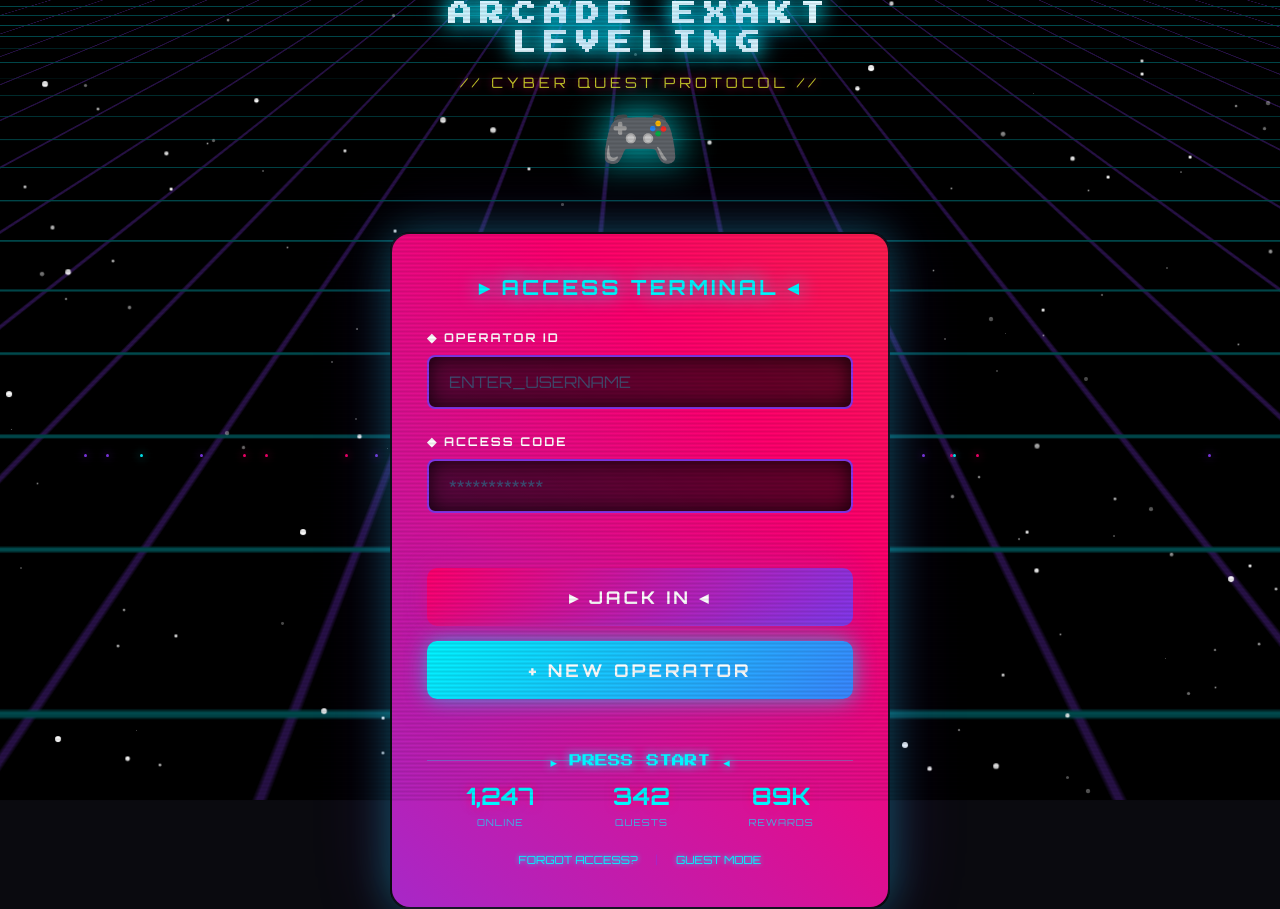
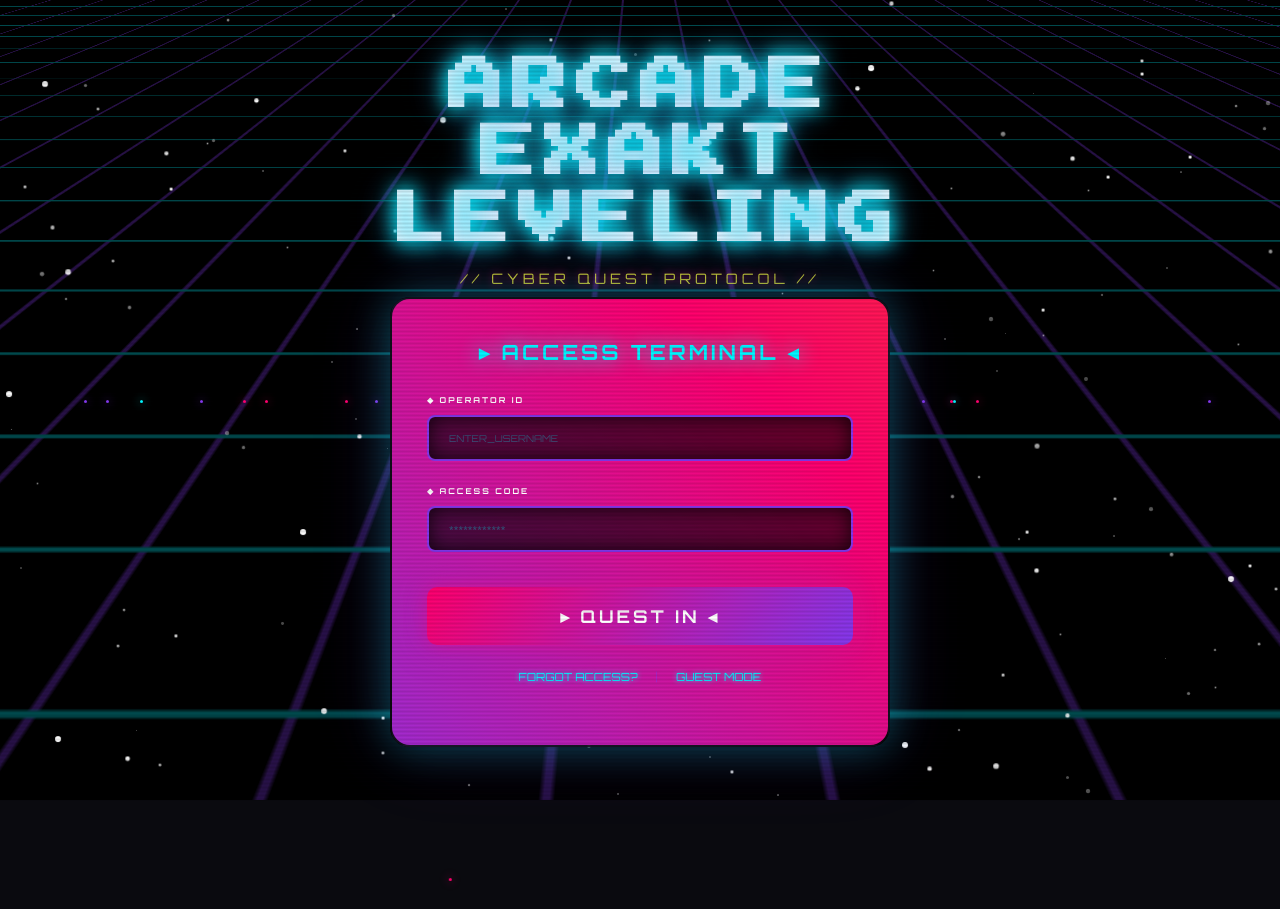
Before and after one commit to jvillamorExakt/Arcade, a website: page src/components/loginpage/loginpage.html in a window 1280 px wide. After the commit the page ends 800 px from the top, so only its background shows below. Drawn offline with Linux system fonts and the light colour scheme.

Commit message:
updated dashboard and login page

```diff
--- a/src/components/Rewards/rewards.js
+++ b/src/components/Rewards/rewards.js
@@ -6,7 +6,7 @@ function initManageRewards() {
     currentLevel: 5,
     currentEXP: 750,
     nextLevelEXP: 1000,
-    currentPoints: 2000, // Test with 0 or higher
+    currentPoints: 1000, // Test with 0 or higher
   };
 
   const userLevelElem = document.getElementById("user-level");
--- a/src/components/loginpage/loginpage.css
+++ b/src/components/loginpage/loginpage.css
@@ -1,4 +1,3 @@
-
 * {
     margin: 0;
     padding: 0;
@@ -29,7 +28,6 @@
     justify-content: center;
     overflow: hidden;
     position: relative;
-             animation: fadeIn 0.5s ease-in;
 }
 
 /* Animated grid background */
@@ -134,11 +132,11 @@
 /* Logo/Title */
 .logo-container {
     text-align: center;
-            margin-bottom: 40px;
+    margin-bottom: 10px;
 }
 
 .logo-text {
-            font-size: 1.5rem;
+    font-size: 3.5rem;
     font-weight: 900;
     /* background: linear-gradient(135deg, var(--neon-cyan), var(--neon-purple), var(--neon-pink)); */
     background: white;
@@ -199,6 +197,7 @@
         0 0 40px rgba(0, 245, 255, 0.3),
         0 0 80px rgba(131, 56, 236, 0.2),
         inset 0 0 60px rgba(0, 0, 0, 0.5);
+    height: 450px;
 }
 
 .login-card::before {
@@ -245,7 +244,7 @@
 
 .input-label {
     display: block;
-            font-size: 0.75rem;
+    font-size: 0.5rem;
     color:white;
     margin-bottom: 10px;
     text-transform: uppercase;
@@ -260,13 +259,14 @@
     border-radius: 8px;
     color: white;
     font-family: 'Orbitron', sans-serif;
-            font-size: 1rem;
+    font-size: 0.6rem;
     padding: 15px 20px;
     outline: none;
     transition: all 0.3s;
     box-shadow:
         inset 0 0 20px rgba(0, 0, 0, 0.8),
         0 0 0 rgba(0, 245, 255, 0);
+    margin-bottom: 0px;
 }
 
 .cyber-input:focus {
@@ -299,7 +299,7 @@
     position: relative;
     overflow: hidden;
     transition: all 0.3s;
-            margin-top: 30px;
+    margin-top: 10px;
     box-shadow:
         0 0 20px rgba(255, 0, 110, 0.5),
         0 0 40px rgba(131, 56, 236, 0.3);
@@ -395,22 +395,6 @@
 .footer-links a:hover {
     color: var(--neon-pink);
     text-shadow: 0 0 10px var(--neon-pink);
-        }
-
-        .login-message {
-            margin-top: 16px;
-            text-align: center;
-            font-size: 0.85rem;
-            min-height: 20px;
-            opacity: 0.9;
-        }
-
-        .login-message[data-type="error"] {
-            color: #ff4d4d;
-        }
-
-        .login-message[data-type="success"] {
-            color: #3cff9e;
 }
 
 /* Stats display */
@@ -575,11 +559,3 @@
         opacity: 0.5;
     }
 }
-@keyframes fadeIn {
-    from {
-        opacity: 0;
-    }
-    to {
-        opacity: 1;
-    }
-}
--- a/src/components/loginpage/loginpage.html
+++ b/src/components/loginpage/loginpage.html
@@ -22,11 +22,9 @@
         <!-- Logo -->
         <div class="logo-container">
             <div class="logo-text glitch">
-                ARCADE EXAKT<br>LEVELING
+                ARCADE EXAKT LEVELING
             </div>
             <div class="subtitle">// Cyber Quest Protocol //</div>
-
-            <div class="pixel-character">🎮</div>
         </div>
 
         <!-- Login card -->
@@ -65,30 +63,11 @@
                 </div>
 
                 <button type="submit" class="neon-btn">
-                    ▸ JACK IN ◂
-                </button>
-
-                <button type="button" class="neon-btn secondary-btn" onclick="showRegister()">
-                    + NEW OPERATOR
+                    ▸ QUEST IN ◂
                 </button>
             </form>
 
             <div class="login-message" id="loginMessage"></div>
-
-            <div class="stats-display">
-                <div class="stat-item">
-                    <div class="stat-value" id="onlineCount">1,247</div>
-                    <div class="stat-label">Online</div>
-                </div>
-                <div class="stat-item">
-                    <div class="stat-value" id="questCount">342</div>
-                    <div class="stat-label">Quests</div>
-                </div>
-                <div class="stat-item">
-                    <div class="stat-value" id="rewardCount">89K</div>
-                    <div class="stat-label">Rewards</div>
-                </div>
-            </div>
 
             <div class="footer-links">
                 <a href="#" onclick="alert('Recovery protocol initiated...')">FORGOT ACCESS?</a>
@@ -98,11 +77,7 @@
         </div>
     </div>
 
-    <!-- Insert coin prompt -->
-    <div class="insert-coin">
-        ▸ PRESS START ◂
-    </div>
-<div class="transition-overlay" id="transitionOverlay"></div>
+    <div class="transition-overlay" id="transitionOverlay"></div>
     <script src="login.js"></script>
 </body>
 </html>
```
Also changed, not shown: src/components/maindashboard/MainDashboard.html (+6 -0 lines). Lines whose indentation alone changed are shown as unchanged.
